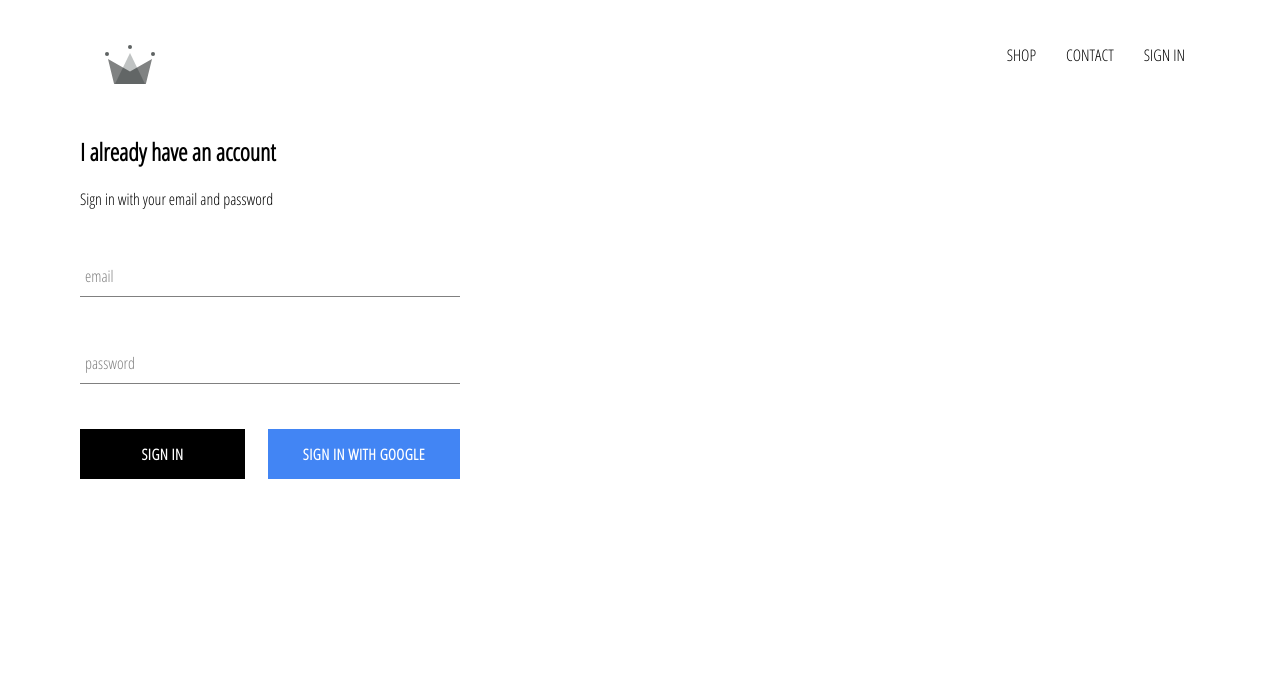
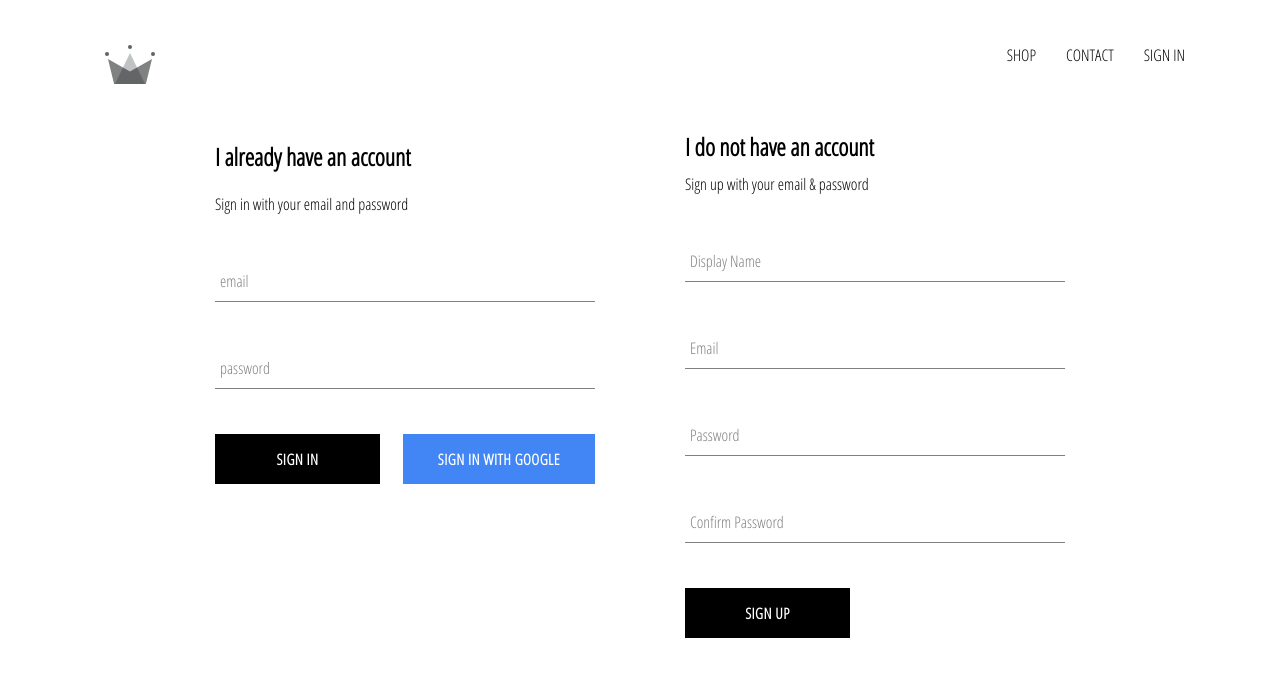
Before and after one commit to zuizihad/re-Ecommerce, a React (Create React App) app: page /signin in a window 1280 px wide. Shown: the top 676 px of the page. Built offline with nearby package versions, Linux system fonts and the light colour scheme; no server answers.

Commit message:
implemented firebase utils, included ability to store authenticated users into our firestore database

```diff
--- a/src/App.js
+++ b/src/App.js
@@ -5,7 +5,8 @@
 import ShopPage from './pages/shop/shop.component'
 import Header from './components/header/header.component'
 import SignInAndSignUpPage from './pages/sign-in-and-sign-up/sign-in-and-sign-up.components';
-import { auth } from './firebase/firebase.utils'
+import { auth, createUserProfileDocument } from './firebase/firebase.utils'
+
 
 class App extends React.Component {
   constructor() {
@@ -18,9 +19,21 @@
   unSubscribeFromAuth = null;
 
   componentDidMount() {
-    this.unSubscribeFromAuth =  auth.onAuthStateChanged(user => {
-      this.setState({ currentUser: user })
-      console.log(user)
+    this.unSubscribeFromAuth =  auth.onAuthStateChanged(async userAuth => {
+      if(userAuth) {
+        const userRef = await createUserProfileDocument(userAuth);
+        userRef.onSnapshot(snapshot => {
+          this.setState ({
+            currentUser: {
+              id: snapshot.id,
+              ...snapshot.data(),
+            }
+          });
+        });
+        console.log(this.state)
+      }else {
+        this.setState({ currentUser: userAuth });
+      }
     })
   }
 
--- /dev/null
+++ b/src/components/sign-up/sign-up.component.jsx
@@ -0,0 +1,92 @@
+import React from 'react'
+import './sign-up.styles.scss'
+import FormInput from '../fomr-input/form-input.components'
+import CustomButton from '../custom-button/custom-button.components'
+import { auth, createUserProfileDocument } from '../../firebase/firebase.utils'
+
+class SignUp extends React.Component {
+    constructor() {
+        super()
+        this.state = {
+            displayName: '',
+            email: '',
+            password: '',
+            confirmPassword: '',
+        }
+    }
+
+    handleSubmit = async event => {
+        event.preventDefault();
+        const { displayName, email, password, confirmPassword } = this.state;
+
+        if(password !== confirmPassword) {
+            alert('Passwords dont match');
+            return;
+        }
+
+        try {
+            const { user } = await auth.createUserWithEmailAndPassword(email, password);
+            await createUserProfileDocument(user, { displayName });
+            this.setState ({
+                displayName: '',
+                email: '',
+                password: '',
+                confirmPassword: '',
+            })
+        }catch(error) {
+            console.error(error);
+        }
+    }
+
+    handleChange = event => {
+        const { name, value } = event.target;
+        this.setState({ [name]: value });
+    }
+    render() {
+        const { displayName, email, password, confirmPassword } = this.state;
+        return(
+            <div className="sign-up">
+                <h2 className="title">I do not have an account</h2>
+                <span>Sign up with your email & password</span>
+
+                <form className="sign-up-form" onSubmit={this.handleSubmit}>
+                    <FormInput
+                        type="text"
+                        name="displayName"
+                        value={displayName}
+                        onChange={this.handleChange}
+                        label="Display Name"
+                        required
+                    />
+                      <FormInput
+                        type="email"
+                        name="email"
+                        value={email}
+                        onChange={this.handleChange}
+                        label="Email"
+                        required
+                    />
+                      <FormInput
+                        type="password"
+                        name="password"
+                        value={password}
+                        onChange={this.handleChange}
+                        label="Password"
+                        required
+                    />
+                      <FormInput
+                        type="password"
+                        name="confirmPassword"
+                        value={confirmPassword}
+                        onChange={this.handleChange}
+                        label="Confirm Password"
+                        required
+                    />
+                    <CustomButton type="submit">SIGN UP</CustomButton>
+                </form>
+            </div>
+        )
+    }
+}
+
+export default SignUp;
--- /dev/null
+++ b/src/components/sign-up/sign-up.styles.scss
@@ -0,0 +1,9 @@
+.sign-up {
+    display: flex;
+    flex-direction: column;
+    width: 380px;
+
+    .title {
+        margin: 10px 0;
+    }
+}
--- a/src/firebase/firebase.utils.js
+++ b/src/firebase/firebase.utils.js
@@ -13,6 +13,28 @@
     measurementId: "G-DKHJ5VNXWK"
   };
 
+export const createUserProfileDocument = async (userAuth, additionalData) => {
+  if(!userAuth) return ;
+  const userRef = firestore.doc(`users/${userAuth.uid}`);
+  const snapshot = await userRef.get();
+
+  if(!snapshot.exists) {
+    const { displayName, email } = userAuth;
+    const createdAt = new Date();
+    try{
+      await userRef.set({
+        displayName,
+        email,
+        createdAt,
+        ...additionalData
+      })
+    }catch(error) {
+      console.log('error creating issue', error.message);
+    }
+  }
+  return userRef;
+}
+
 firebase.initializeApp(config);
 
 
--- a/src/pages/sign-in-and-sign-up/sign-in-and-sign-up.components.jsx
+++ b/src/pages/sign-in-and-sign-up/sign-in-and-sign-up.components.jsx
@@ -1,10 +1,11 @@
 import React from 'react'
 import './sign-in-and-sign-up.styles.scss'
 import SignIn from '../../components/sign-in/sign-in.components'
-
+import SingUp from '../../components/sign-up/sign-up.component'
 const SignInAndSignUpPage = () => (
     <div className="sign-in-and-sign-up">
         <SignIn/>
+        <SingUp/>
     </div>
 )
 
--- a/src/pages/sign-in-and-sign-up/sign-in-and-sign-up.styles.scss
+++ b/src/pages/sign-in-and-sign-up/sign-in-and-sign-up.styles.scss
@@ -0,0 +1,6 @@
+.sign-in-and-sign-up {
+    width: 850px;
+    display: flex;
+    justify-content: space-between;
+    margin: 30px auto;
+}
```
